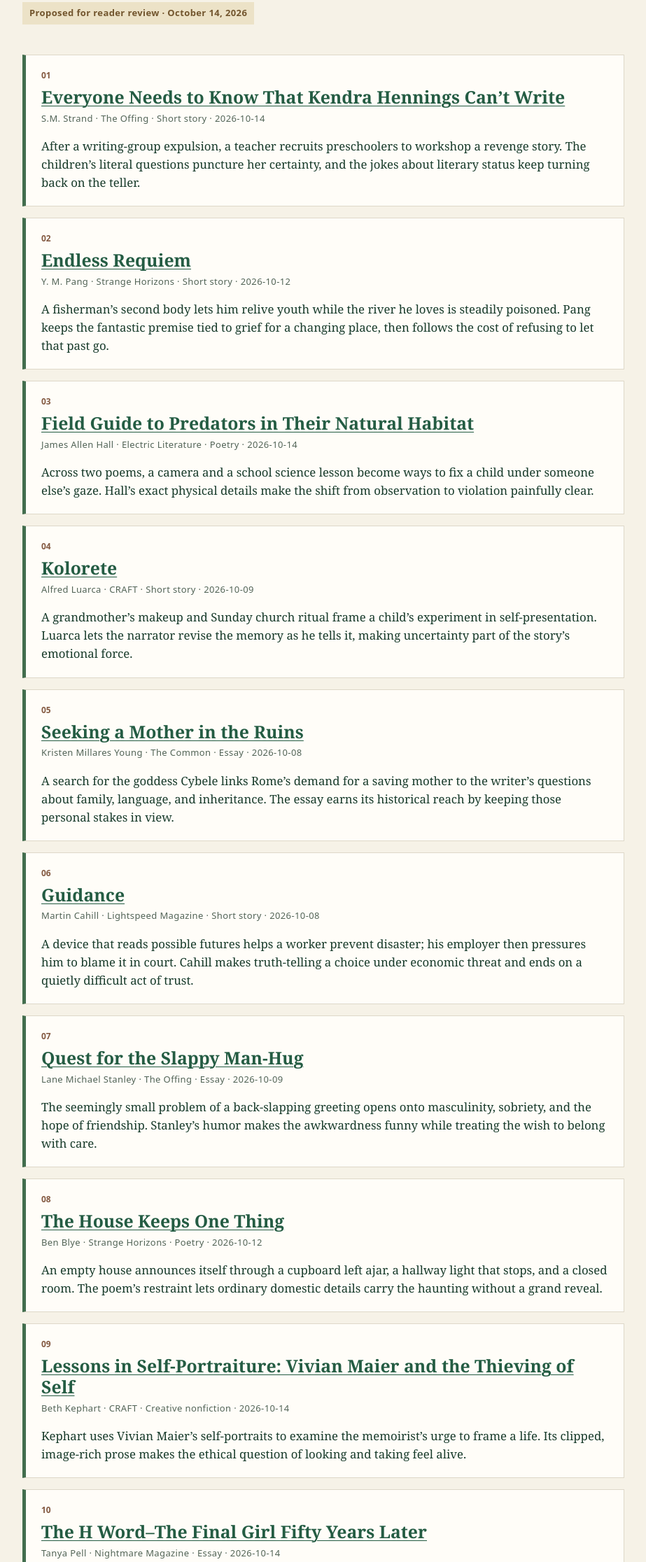
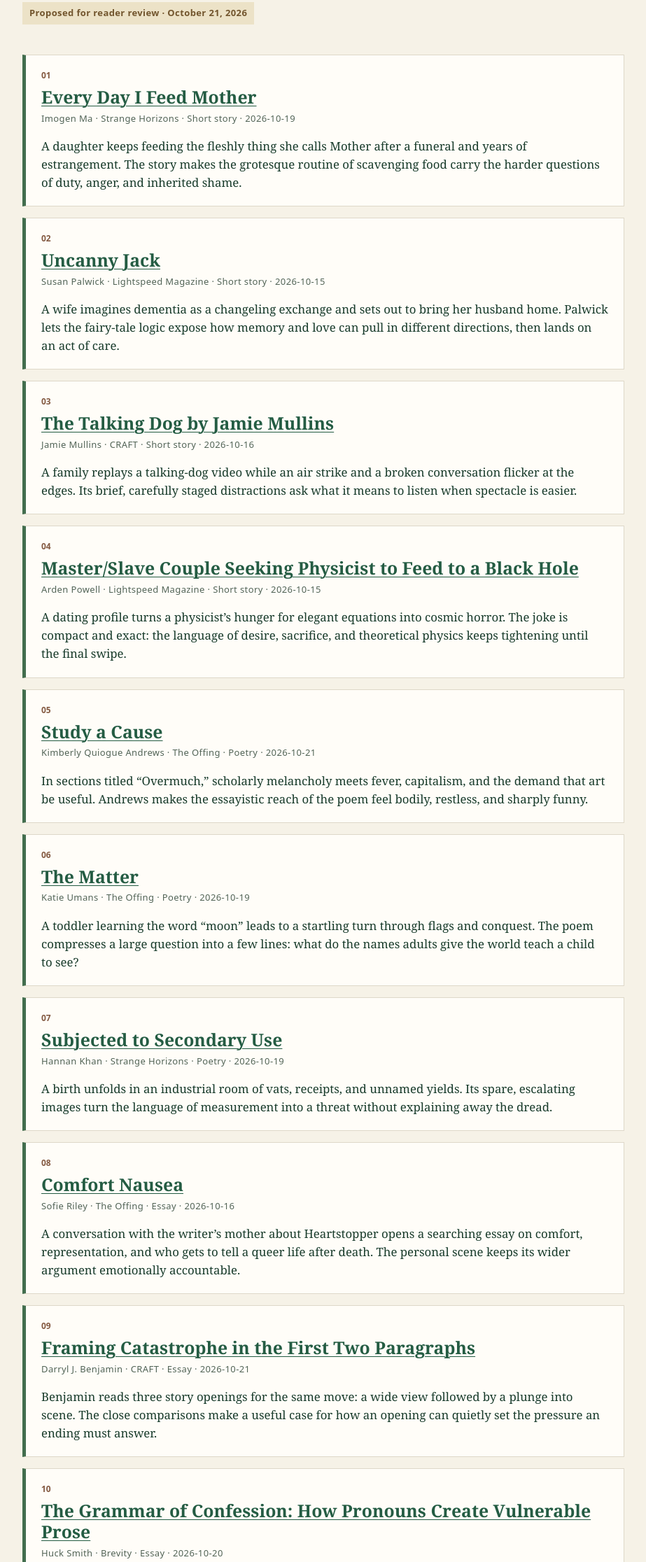
Before and after one commit to philspatial3d/qwiklit-feed, a website: page site/editors-choice/index.html in a window 1280 px wide. Shown: the part 355-2587 px from the top of the page at 70% size, without its empty margins (178-1101 px from the left). Drawn offline with Linux system fonts and the light colour scheme.

Commit message:
Publish October 21 proposed Editors Choice edition

```diff
--- a/site/editors-choice/index.html
+++ b/site/editors-choice/index.html
@@ -26,7 +26,7 @@
   <p class="eyebrow"><a href="../">QwikLit feed</a> / Editor’s Choice</p>
   <h1>Ten works worth your time</h1>
   <p class="intro">A weekly editorial starting point drawn from the publications in QwikLit’s active feed. Each selection links to its original publisher and carries a short note on why it stood out.</p>
-  <p class="status">Proposed for reader review · October 14, 2026</p>
+  <p class="status">Proposed for reader review · October 21, 2026</p>
   <ol id="picks"><li>Loading the edition…</li></ol>
   <p class="foot">This is a candidate selection for the QwikLit owner to read and curate. The original publishers retain their works. <a href="../v1/editors-choice.json">View the JSON feed</a>.</p>
 </main>
--- a/site/v1/editors-choice.json
+++ b/site/v1/editors-choice.json
@@ -1,152 +1,152 @@
 {
   "schemaVersion": 1,
-  "editionId": "2026-10-14",
+  "editionId": "2026-10-21",
   "title": "QwikLit Editor’s Choice — Reader Review Edition",
   "cadence": "weekly",
   "status": "proposed_for_reader_review",
-  "windowStart": "2026-08-14",
-  "windowEnd": "2026-10-14",
+  "windowStart": "2026-08-21",
+  "windowEnd": "2026-10-21",
   "sourceFeedUrl": "https://philspatial3d.github.io/qwiklit-feed/v1/today.json",
-  "sourceFeedRefreshedAt": "2026-10-14T12:00:41.633Z",
-  "selectionMethod": "Screened all 456 active-feed entries, including 316 dated in the two-month window; excluded misclassified and non-literary items; read selected original publisher pages and checked work, form, byline, date, and link. The source feed was partial: 53 of 62 publishers refreshed successfully; retained entries from failed sources may be stale.",
+  "sourceFeedRefreshedAt": "2026-10-21T11:58:32.988Z",
+  "selectionMethod": "Screened all 458 live-feed entries, including 317 dated in the two-month window; excluded non-literary and misclassified items; read the selected publisher pages and checked work, form, byline, date, and canonical link. The source feed was partial: 55 of 62 publishers refreshed successfully, so retained entries from failed sources may be stale. Lightspeed shows an October 2026 issue rather than a day on its article pages; the day recorded for its two picks follows the feed publication timestamp.",
   "items": [
     {
       "rank": 1,
-      "sourceFeedItemId": "4b8ae3b010bb31ef8eec55f1c6c3e743dca7f945",
-      "title": "Everyone Needs to Know That Kendra Hennings Can’t Write",
-      "authorDisplay": "S.M. Strand",
-      "canonicalSourceName": "The Offing",
-      "canonicalUrl": "https://theoffingmag.com/wit-tea/everyone-needs-to-know-that-kendra-hennings-cant-write/",
-      "publisherDate": "2026-10-14",
-      "feedPublicationDate": "2026-10-14T10:00:50.000Z",
+      "sourceFeedItemId": "f2658ae08527dcffaecc87409853f1692cba3f68",
+      "title": "Every Day I Feed Mother",
+      "authorDisplay": "Imogen Ma",
+      "canonicalSourceName": "Strange Horizons",
+      "canonicalUrl": "https://strangehorizons.com/wordpress/fiction/every-day-i-feed-mother/",
+      "publisherDate": "2026-10-19",
+      "feedPublicationDate": "2026-10-19T05:00:29.000Z",
       "form": "short_story",
-      "editorialNote": "After a writing-group expulsion, a teacher recruits preschoolers to workshop a revenge story. The children’s literal questions puncture her certainty, and the jokes about literary status keep turning back on the teller.",
+      "editorialNote": "A daughter keeps feeding the fleshly thing she calls Mother after a funeral and years of estrangement. The story makes the grotesque routine of scavenging food carry the harder questions of duty, anger, and inherited shame.",
       "reviewStatus": "awaiting_reader_review",
       "rightsMode": "metadata_only"
     },
     {
       "rank": 2,
-      "sourceFeedItemId": "475fae804088121bff5d7c2adcdfa97fe4eb1357",
-      "title": "Endless Requiem",
-      "authorDisplay": "Y. M. Pang",
-      "canonicalSourceName": "Strange Horizons",
-      "canonicalUrl": "https://strangehorizons.com/wordpress/fiction/endless-requiem/",
-      "publisherDate": "2026-10-12",
-      "feedPublicationDate": "2026-10-13T03:00:15.000Z",
+      "sourceFeedItemId": "9757120a593c406d5fd00690b054835e79b98288",
+      "title": "Uncanny Jack",
+      "authorDisplay": "Susan Palwick",
+      "canonicalSourceName": "Lightspeed Magazine",
+      "canonicalUrl": "https://www.lightspeedmagazine.com/fiction/uncanny-jack/",
+      "publisherDate": "2026-10-15",
+      "feedPublicationDate": "2026-10-15T10:02:31.000Z",
       "form": "short_story",
-      "editorialNote": "A fisherman’s second body lets him relive youth while the river he loves is steadily poisoned. Pang keeps the fantastic premise tied to grief for a changing place, then follows the cost of refusing to let that past go.",
+      "editorialNote": "A wife imagines dementia as a changeling exchange and sets out to bring her husband home. Palwick lets the fairy-tale logic expose how memory and love can pull in different directions, then lands on an act of care.",
       "reviewStatus": "awaiting_reader_review",
       "rightsMode": "metadata_only"
     },
     {
       "rank": 3,
-      "sourceFeedItemId": "9fb0a6cdf2ff2889fad1c07eab31c12e44e52353",
-      "title": "Field Guide to Predators in Their Natural Habitat",
-      "authorDisplay": "James Allen Hall",
-      "canonicalSourceName": "Electric Literature",
-      "canonicalUrl": "https://electricliterature.com/two-poems-by-james-allen-hall/",
-      "publisherDate": "2026-10-14",
-      "feedPublicationDate": "2026-10-14T11:10:00.000Z",
-      "form": "poetry",
-      "editorialNote": "Across two poems, a camera and a school science lesson become ways to fix a child under someone else’s gaze. Hall’s exact physical details make the shift from observation to violation painfully clear.",
+      "sourceFeedItemId": "bf2f03d69bf3fe1708993cfaef0bfdb9a73764ac",
+      "title": "The Talking Dog by Jamie Mullins",
+      "authorDisplay": "Jamie Mullins",
+      "canonicalSourceName": "CRAFT",
+      "canonicalUrl": "https://www.craftliterary.com/2026/10/16/talking-dog-jamie-mullins/",
+      "publisherDate": "2026-10-16",
+      "feedPublicationDate": "2026-10-16T12:30:36.000Z",
+      "form": "short_story",
+      "editorialNote": "A family replays a talking-dog video while an air strike and a broken conversation flicker at the edges. Its brief, carefully staged distractions ask what it means to listen when spectacle is easier.",
       "reviewStatus": "awaiting_reader_review",
       "rightsMode": "metadata_only"
     },
     {
       "rank": 4,
-      "sourceFeedItemId": "94dbaf140648043bd7e225a4cbe3eda71d0db944",
-      "title": "Kolorete",
-      "authorDisplay": "Alfred Luarca",
-      "canonicalSourceName": "CRAFT",
-      "canonicalUrl": "https://www.craftliterary.com/2026/10/09/kolorete-alfred-luarca/",
-      "publisherDate": "2026-10-09",
-      "feedPublicationDate": "2026-10-09T10:30:33.000Z",
+      "sourceFeedItemId": "240107a3978c05458a5debb12cad086249949e16",
+      "title": "Master/Slave Couple Seeking Physicist to Feed to a Black Hole",
+      "authorDisplay": "Arden Powell",
+      "canonicalSourceName": "Lightspeed Magazine",
+      "canonicalUrl": "https://www.lightspeedmagazine.com/fiction/master-slave-couple-seeking-physicist-to-feed-to-a-black-hole/",
+      "publisherDate": "2026-10-15",
+      "feedPublicationDate": "2026-10-15T10:01:01.000Z",
       "form": "short_story",
-      "editorialNote": "A grandmother’s makeup and Sunday church ritual frame a child’s experiment in self-presentation. Luarca lets the narrator revise the memory as he tells it, making uncertainty part of the story’s emotional force.",
+      "editorialNote": "A dating profile turns a physicist’s hunger for elegant equations into cosmic horror. The joke is compact and exact: the language of desire, sacrifice, and theoretical physics keeps tightening until the final swipe.",
       "reviewStatus": "awaiting_reader_review",
       "rightsMode": "metadata_only"
     },
     {
       "rank": 5,
-      "sourceFeedItemId": "9b2b63edd0d5fc85cecca0eee14e1b18eb2fec8d",
-      "title": "Seeking a Mother in the Ruins",
-      "authorDisplay": "Kristen Millares Young",
-      "canonicalSourceName": "The Common",
-      "canonicalUrl": "https://www.thecommononline.org/seeking-a-mother-in-the-ruins/",
-      "publisherDate": "2026-10-08",
-      "feedPublicationDate": "2026-10-08T12:00:00.000Z",
-      "form": "essay",
-      "editorialNote": "A search for the goddess Cybele links Rome’s demand for a saving mother to the writer’s questions about family, language, and inheritance. The essay earns its historical reach by keeping those personal stakes in view.",
+      "sourceFeedItemId": "3f33b45fc676df772c7a3398fba5369e8bd02b76",
+      "title": "Study a Cause",
+      "authorDisplay": "Kimberly Quiogue Andrews",
+      "canonicalSourceName": "The Offing",
+      "canonicalUrl": "https://theoffingmag.com/poetry/study-a-cause/",
+      "publisherDate": "2026-10-21",
+      "feedPublicationDate": "2026-10-21T05:00:30.000Z",
+      "form": "poetry",
+      "editorialNote": "In sections titled “Overmuch,” scholarly melancholy meets fever, capitalism, and the demand that art be useful. Andrews makes the essayistic reach of the poem feel bodily, restless, and sharply funny.",
       "reviewStatus": "awaiting_reader_review",
       "rightsMode": "metadata_only"
     },
     {
       "rank": 6,
-      "sourceFeedItemId": "651c03cb4d9f0ecafc212111d1601a47773fb514",
-      "title": "Guidance",
-      "authorDisplay": "Martin Cahill",
-      "canonicalSourceName": "Lightspeed Magazine",
-      "canonicalUrl": "https://www.lightspeedmagazine.com/fiction/guidance/",
-      "publisherDate": "2026-10-08",
-      "feedPublicationDate": "2026-10-08T10:01:16.000Z",
-      "form": "short_story",
-      "editorialNote": "A device that reads possible futures helps a worker prevent disaster; his employer then pressures him to blame it in court. Cahill makes truth-telling a choice under economic threat and ends on a quietly difficult act of trust.",
+      "sourceFeedItemId": "940ca5e24ef937fb2bb762b77a06bee34d9dd7ff",
+      "title": "The Matter",
+      "authorDisplay": "Katie Umans",
+      "canonicalSourceName": "The Offing",
+      "canonicalUrl": "https://theoffingmag.com/micro/the-matter/",
+      "publisherDate": "2026-10-19",
+      "feedPublicationDate": "2026-10-19T10:00:49.000Z",
+      "form": "poetry",
+      "editorialNote": "A toddler learning the word “moon” leads to a startling turn through flags and conquest. The poem compresses a large question into a few lines: what do the names adults give the world teach a child to see?",
       "reviewStatus": "awaiting_reader_review",
       "rightsMode": "metadata_only"
     },
     {
       "rank": 7,
-      "sourceFeedItemId": "9bcd8e463fcff0c8b92a3c9c8f9ae1f9ae2f2fcd",
-      "title": "Quest for the Slappy Man-Hug",
-      "authorDisplay": "Lane Michael Stanley",
-      "canonicalSourceName": "The Offing",
-      "canonicalUrl": "https://theoffingmag.com/essay/quest-for-the-slappy-man-hug/",
-      "publisherDate": "2026-10-09",
-      "feedPublicationDate": "2026-10-09T05:00:43.000Z",
-      "form": "essay",
-      "editorialNote": "The seemingly small problem of a back-slapping greeting opens onto masculinity, sobriety, and the hope of friendship. Stanley’s humor makes the awkwardness funny while treating the wish to belong with care.",
+      "sourceFeedItemId": "4b8cb863bb416cfd7493db3854fcf8d55f5f9ff0",
+      "title": "Subjected to Secondary Use",
+      "authorDisplay": "Hannan Khan",
+      "canonicalSourceName": "Strange Horizons",
+      "canonicalUrl": "https://strangehorizons.com/wordpress/poetry/subjected-to-secondary-use/",
+      "publisherDate": "2026-10-19",
+      "feedPublicationDate": "2026-10-19T05:00:51.000Z",
+      "form": "poetry",
+      "editorialNote": "A birth unfolds in an industrial room of vats, receipts, and unnamed yields. Its spare, escalating images turn the language of measurement into a threat without explaining away the dread.",
       "reviewStatus": "awaiting_reader_review",
       "rightsMode": "metadata_only"
     },
     {
       "rank": 8,
-      "sourceFeedItemId": "3946a2f0d6abd01ca97b9e0b6101be8e1e5a4d54",
-      "title": "The House Keeps One Thing",
-      "authorDisplay": "Ben Blye",
-      "canonicalSourceName": "Strange Horizons",
-      "canonicalUrl": "https://strangehorizons.com/wordpress/poetry/the-house-keeps-one-thing/",
-      "publisherDate": "2026-10-12",
-      "feedPublicationDate": "2026-10-13T03:00:15.000Z",
-      "form": "poetry",
-      "editorialNote": "An empty house announces itself through a cupboard left ajar, a hallway light that stops, and a closed room. The poem’s restraint lets ordinary domestic details carry the haunting without a grand reveal.",
+      "sourceFeedItemId": "13a31b253a0d39f6ff37077c15f6d84bdb2de11b",
+      "title": "Comfort Nausea",
+      "authorDisplay": "Sofie Riley",
+      "canonicalSourceName": "The Offing",
+      "canonicalUrl": "https://theoffingmag.com/insight/comfort-nausea/",
+      "publisherDate": "2026-10-16",
+      "feedPublicationDate": "2026-10-16T05:00:55.000Z",
+      "form": "essay",
+      "editorialNote": "A conversation with the writer’s mother about Heartstopper opens a searching essay on comfort, representation, and who gets to tell a queer life after death. The personal scene keeps its wider argument emotionally accountable.",
       "reviewStatus": "awaiting_reader_review",
       "rightsMode": "metadata_only"
     },
     {
       "rank": 9,
-      "sourceFeedItemId": "8b5393bd7b33240a26a0b273ae68feeecdde5890",
-      "title": "Lessons in Self-Portraiture: Vivian Maier and the Thieving of Self",
-      "authorDisplay": "Beth Kephart",
+      "sourceFeedItemId": "a32c0b397f8a1e5a10cbd1db18a2ae075105f6c6",
+      "title": "Framing Catastrophe in the First Two Paragraphs",
+      "authorDisplay": "Darryl J. Benjamin",
       "canonicalSourceName": "CRAFT",
-      "canonicalUrl": "https://www.craftliterary.com/2026/10/14/lessons-self-portraiture-vivian-maier-thieving-self-beth-kephart/",
-      "publisherDate": "2026-10-14",
-      "feedPublicationDate": "2026-10-14T10:30:38.000Z",
-      "form": "creative_nonfiction",
-      "editorialNote": "Kephart uses Vivian Maier’s self-portraits to examine the memoirist’s urge to frame a life. Its clipped, image-rich prose makes the ethical question of looking and taking feel alive.",
+      "canonicalUrl": "https://www.craftliterary.com/2026/10/21/framing-catastrophe-first-two-paragraphs/",
+      "publisherDate": "2026-10-21",
+      "feedPublicationDate": "2026-10-21T10:30:31.000Z",
+      "form": "essay",
+      "editorialNote": "Benjamin reads three story openings for the same move: a wide view followed by a plunge into scene. The close comparisons make a useful case for how an opening can quietly set the pressure an ending must answer.",
       "reviewStatus": "awaiting_reader_review",
       "rightsMode": "metadata_only"
     },
     {
       "rank": 10,
-      "sourceFeedItemId": "9ac9adbce9e8aec473d518a23f4e055771200f05",
-      "title": "The H Word–The Final Girl Fifty Years Later",
-      "authorDisplay": "Tanya Pell",
-      "canonicalSourceName": "Nightmare Magazine",
-      "canonicalUrl": "https://www.nightmare-magazine.com/nonfiction/the-h-word/the-h-word-the-final-girl-fifty-years-later/",
-      "publisherDate": "2026-10-14",
-      "feedPublicationDate": "2026-10-14T10:05:15.000Z",
+      "sourceFeedItemId": "e3a503c888defee71309ab338e0938b04547ccb2",
+      "title": "The Grammar of Confession: How Pronouns Create Vulnerable Prose",
+      "authorDisplay": "Huck Smith",
+      "canonicalSourceName": "Brevity",
+      "canonicalUrl": "https://brevity.wordpress.com/2026/10/20/confession/",
+      "publisherDate": "2026-10-20",
+      "feedPublicationDate": "2026-10-20T11:00:00.000Z",
       "form": "essay",
-      "editorialNote": "Pell traces the horror genre’s Final Girl from the “good” survivor to someone who recognizes trauma and fights back. It is a brisk argument about what sequels can say about living after violence.",
+      "editorialNote": "Smith shows how changing an essay’s “you” to “I” stops assigning the reader a share of the writer’s mistake. The concrete revision makes a persuasive lesson in responsibility on the page.",
       "reviewStatus": "awaiting_reader_review",
       "rightsMode": "metadata_only"
     }
```
